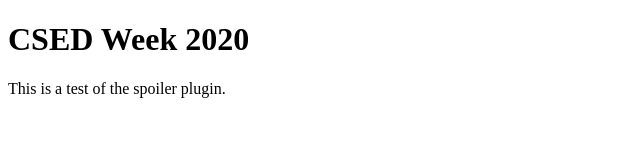
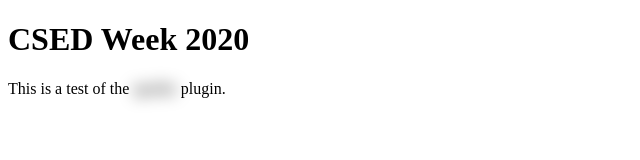
Before and after one commit to gaufqwi/csedweek2020, a website: page docs/index.html in a window 1280 px wide. Shown: the full height of the page, 0-640 px from the left. Drawn offline with Linux system fonts and the light colour scheme.

Commit message:
Sppiler test part deux

```diff
--- a/docs/index.html
+++ b/docs/index.html
@@ -2,10 +2,12 @@
 <html lang="en">
 <head>
     <meta charset="UTF-8">
-    <title>CSEDweek 2020</title>
+    <title>CSEDWeek 2020</title>
     <script src="js/spoiler.js"></script>
     <script>
-        spoilerAlert('.spoiler', {partial: 10, max: 10, hintText: 'Click to reveal'});
+        document.addEventListener("DOMContentLoaded", () => {
+            spoilerAlert('.spoiler', {max: 8, partial: 6, hintText: 'Click to reveal'});
+        });
     </script>
 </head>
 <body>
```
